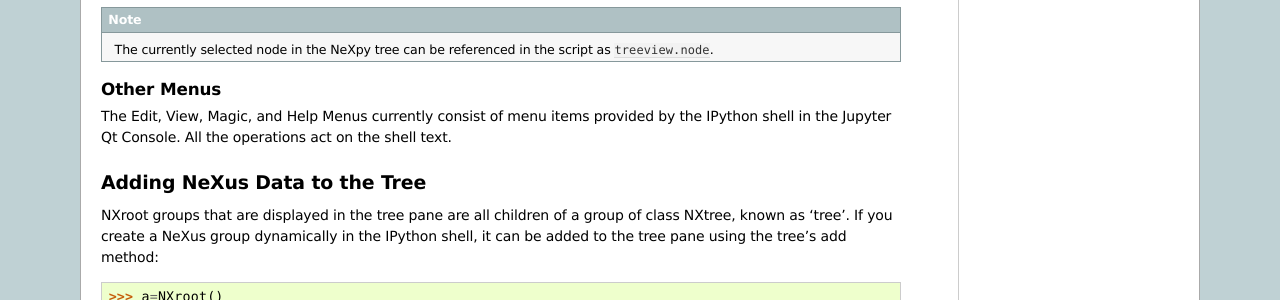
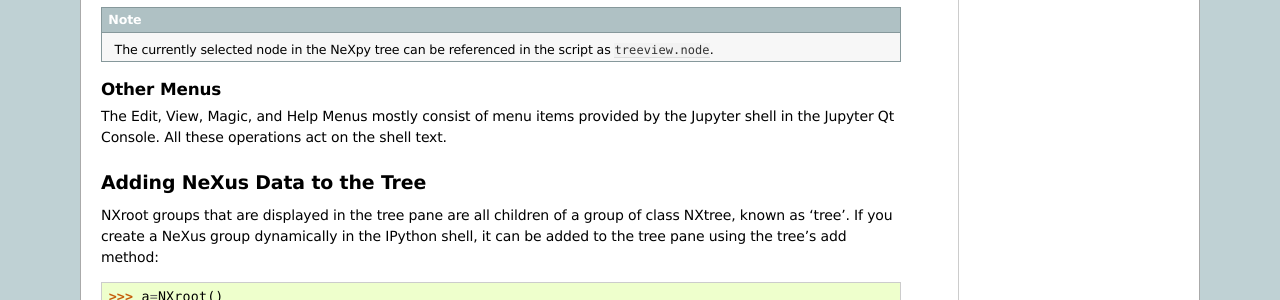
Before and after one commit to nexpy/nexpy, a Sphinx documentation site: the page built from doc/source/pythongui.rst, in a window 1280 px wide and 900 px high, scrolled down 5967 px. Shown: the part 152-452 px from the top of the window. Built offline with Sphinx 7.4.7, drawn with Linux system fonts in a browser that asks for light colours.

Commit message:
Update documentation

```diff
--- a/doc/source/pythongui.rst
+++ b/doc/source/pythongui.rst
@@ -324,9 +324,9 @@ Script Menu
 
 Other Menus
 ^^^^^^^^^^^
-The Edit, View, Magic, and Help Menus currently consist of menu items
-provided by the IPython shell in the Jupyter Qt Console. All the operations
-act on the shell text.
+The Edit, View, Magic, and Help Menus mostly consist of menu items provided by
+the Jupyter shell in the Jupyter Qt Console. All these operations act on the
+shell text.
 
 Adding NeXus Data to the Tree
 -----------------------------
```
